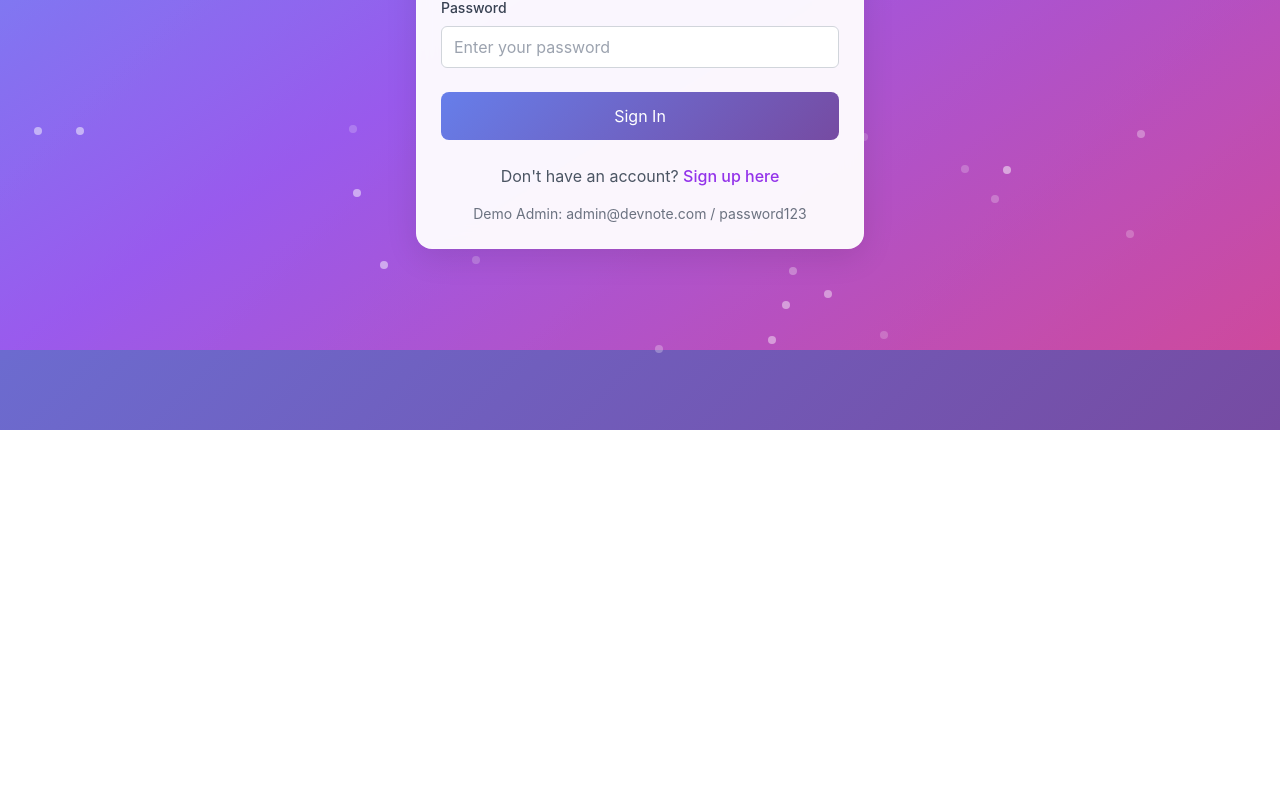
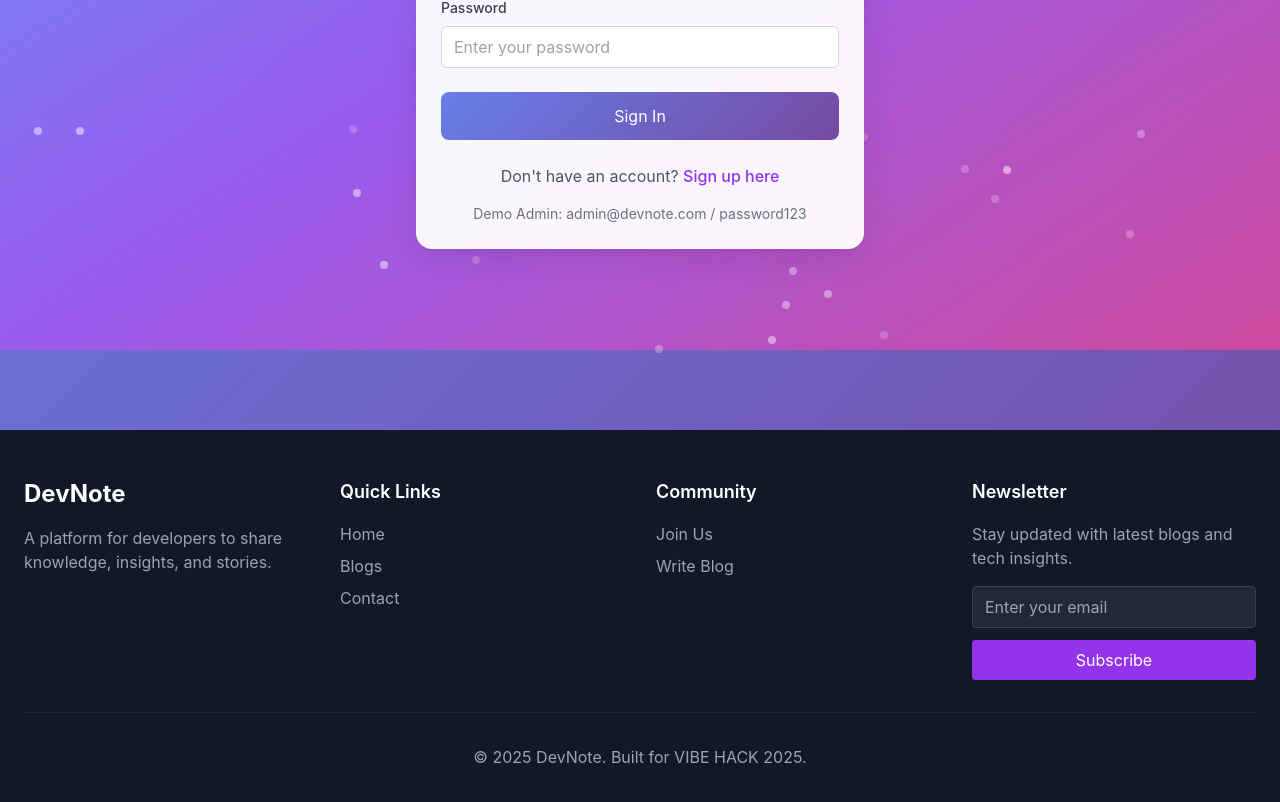
Before and after one commit to Pratik-kiran-Rout/Vibe-Hack, a React (Create React App) app in the folder client/: page /login in a window 1280 px wide. Shown: the part 450-1252 px from the top of the page. Before the commit the page ends 880 px from the top, so only its background shows below. Built offline with nearby package versions, Linux system fonts and the light colour scheme.

Commit message:
feat: Add Footer component and integrate it into the App layout

```diff
--- a/client/src/App.tsx
+++ b/client/src/App.tsx
@@ -3,6 +3,7 @@ import { BrowserRouter as Router, Routes, Route } from 'react-router-dom';
 import { AuthProvider } from './context/AuthContext';
 import { SocketProvider } from './context/SocketContext';
 import Header from './components/Header';
+import Footer from './components/Footer';
 import ParticleBackground from './components/ParticleBackground';
 import Home from './pages/Home';
 import Blogs from './pages/Blogs';
@@ -84,6 +85,7 @@ function App() {
               <Route path="/premium" element={<PremiumPlans />} />
             </Routes>
           </main>
+          <Footer />
           </div>
         </Router>
       </SocketProvider>
--- /dev/null
+++ b/client/src/components/Footer.tsx
@@ -0,0 +1,84 @@
+import React, { useState } from 'react';
+import { Link } from 'react-router-dom';
+
+const Footer: React.FC = () => {
+  const [email, setEmail] = useState('');
+  const [subscribed, setSubscribed] = useState(false);
+
+  const handleSubscribe = (e: React.FormEvent) => {
+    e.preventDefault();
+    if (email) {
+      setSubscribed(true);
+      setEmail('');
+      setTimeout(() => setSubscribed(false), 3000);
+    }
+  };
+
+  return (
+    <footer className="bg-gray-900 text-white py-12">
+      <div className="container mx-auto px-6">
+        <div className="grid md:grid-cols-4 gap-8">
+          {/* Brand */}
+          <div>
+            <h3 className="text-2xl font-bold mb-4">DevNote</h3>
+            <p className="text-gray-400">
+              A platform for developers to share knowledge, insights, and stories.
+            </p>
+          </div>
+
+          {/* Quick Links */}
+          <div>
+            <h4 className="text-lg font-semibold mb-4">Quick Links</h4>
+            <ul className="space-y-2">
+              <li><Link to="/" className="text-gray-400 hover:text-white">Home</Link></li>
+              <li><Link to="/blogs" className="text-gray-400 hover:text-white">Blogs</Link></li>
+              <li><Link to="/contact" className="text-gray-400 hover:text-white">Contact</Link></li>
+            </ul>
+          </div>
+
+          {/* Community */}
+          <div>
+            <h4 className="text-lg font-semibold mb-4">Community</h4>
+            <ul className="space-y-2">
+              <li><Link to="/signup" className="text-gray-400 hover:text-white">Join Us</Link></li>
+              <li><Link to="/create" className="text-gray-400 hover:text-white">Write Blog</Link></li>
+            </ul>
+          </div>
+
+          {/* Newsletter */}
+          <div>
+            <h4 className="text-lg font-semibold mb-4">Newsletter</h4>
+            <p className="text-gray-400 mb-4">Stay updated with latest blogs and tech insights.</p>
+            <form onSubmit={handleSubscribe} className="space-y-3">
+              <input
+                type="email"
+                value={email}
+                onChange={(e) => setEmail(e.target.value)}
+                placeholder="Enter your email"
+                className="w-full px-3 py-2 bg-gray-800 border border-gray-700 rounded focus:outline-none focus:border-purple-500"
+                required
+              />
+              <button
+                type="submit"
+                className="w-full bg-purple-600 hover:bg-purple-700 px-4 py-2 rounded transition-colors"
+              >
+                Subscribe
+              </button>
+            </form>
+            {subscribed && (
+              <p className="text-green-400 text-sm mt-2">✅ Subscribed successfully!</p>
+            )}
+          </div>
+        </div>
+
+        <div className="border-t border-gray-800 mt-8 pt-8 text-center">
+          <p className="text-gray-400">
+            © 2025 DevNote. Built for VIBE HACK 2025.
+          </p>
+        </div>
+      </div>
+    </footer>
+  );
+};
+
+export default Footer;
--- a/client/src/pages/Blogs.tsx
+++ b/client/src/pages/Blogs.tsx
@@ -1,9 +1,6 @@
 import React, { useState, useEffect } from 'react';
 import { Link } from 'react-router-dom';
 import axios from 'axios';
-import AdvancedSearch, { SearchFilters } from '../components/AdvancedSearch';
-import PopularTags from '../components/PopularTags';
-import AuthorRecommendations from '../components/AuthorRecommendations';
 
 interface Blog {
   _id: string;
@@ -18,41 +15,50 @@ interface Blog {
   likes: any[];
   readTime: number;
   tags: string[];
-  category: string;
 }
 
 const Blogs: React.FC = () => {
   const [blogs, setBlogs] = useState<Blog[]>([]);
   const [loading, setLoading] = useState(true);
+  const [search, setSearch] = useState('');
   const [currentPage, setCurrentPage] = useState(1);
   const [totalPages, setTotalPages] = useState(1);
-  const [currentFilters, setCurrentFilters] = useState<SearchFilters>({
-    search: '',
-    category: '',
-    author: '',
-    dateFrom: '',
-    dateTo: '',
-    tags: '',
-    sortBy: 'createdAt',
-    sortOrder: 'desc'
-  });
 
+  const handleLike = async (blogId: string, e: React.MouseEvent) => {
+    e.preventDefault();
+    e.stopPropagation();
+    try {
+      const token = localStorage.getItem('token');
+      if (!token) {
+        alert('Please login to like blogs');
+        return;
+      }
 
+      const response = await axios.post(`/api/blogs/${blogId}/like`, {}, {
+        headers: { Authorization: `Bearer ${token}` }
+      });
+
+      // Update like count locally without refetching
+      setBlogs(prevBlogs =>
+        prevBlogs.map(blog =>
+          blog._id === blogId
+            ? { ...blog, likes: Array(response.data.likes).fill(null) }
+            : blog
+        )
+      );
+    } catch (error) {
+      console.error('Error liking blog:', error);
+    }
+  };
 
   useEffect(() => {
     fetchBlogs();
-  }, [currentPage, currentFilters]);
+  }, [currentPage, search]);
 
   const fetchBlogs = async () => {
     try {
       setLoading(true);
-      const params = new URLSearchParams({
-        page: currentPage.toString(),
-        limit: '6',
-        ...currentFilters
-      });
-
-      const response = await axios.get(`/api/search/blogs?${params}`);
+      const response = await axios.get(`/api/blogs?page=${currentPage}&search=${search}&limit=9`);
       setBlogs(response.data.blogs);
       setTotalPages(response.data.totalPages);
     } catch (error) {
@@ -62,15 +68,10 @@ const Blogs: React.FC = () => {
     }
   };
 
-  const handleSearch = (filters: SearchFilters) => {
-    setCurrentFilters(filters);
+  const handleSearch = (e: React.FormEvent) => {
+    e.preventDefault();
     setCurrentPage(1);
-  };
-
-  const handleTagClick = (tag: string) => {
-    const newFilters = { ...currentFilters, tags: tag };
-    setCurrentFilters(newFilters);
-    setCurrentPage(1);
+    fetchBlogs();
   };
 
   if (loading && currentPage === 1) {
@@ -89,42 +90,41 @@ const Blogs: React.FC = () => {
           <p className="text-white/80 text-lg">Discover amazing stories and insights from our community</p>
         </div>
 
-        {/* Advanced Search */}
-        <div className="max-w-6xl mx-auto mb-12">
-          <AdvancedSearch onSearch={handleSearch} loading={loading} />
+        {/* Search */}
+        <div className="max-w-2xl mx-auto mb-12">
+          <form onSubmit={handleSearch} className="flex gap-4">
+            <input
+              type="text"
+              value={search}
+              onChange={(e) => setSearch(e.target.value)}
+              placeholder="Search blogs..."
+              className="flex-1 px-4 py-3 rounded-lg border border-gray-300 focus:outline-none focus:ring-2 focus:ring-purple-500"
+            />
+            <button type="submit" className="btn-primary px-8">
+              Search
+            </button>
+          </form>
         </div>
 
-        <div className="max-w-6xl mx-auto grid lg:grid-cols-4 gap-8 mb-12">
-          {/* Sidebar */}
-          <div className="lg:col-span-1 space-y-6">
-            <PopularTags onTagClick={handleTagClick} />
-            <AuthorRecommendations />
-          </div>
-
-          {/* Blogs Grid */}
-          <div className="lg:col-span-3 grid md:grid-cols-2 gap-8">
+        {/* Blogs Grid */}
+        <div className="grid md:grid-cols-2 lg:grid-cols-3 gap-8 mb-12">
           {blogs.map((blog) => (
-            <div key={blog._id} className="card hover:transform hover:scale-105 transition-all duration-300">
-              <h3 className="text-xl font-semibold mb-3 text-gray-800">
-                <Link to={`/post/${blog._id}`} className="hover:text-purple-600">
-                  {blog.title}
-                </Link>
+            <Link key={blog._id} to={`/post/${blog._id}`} className="card hover:transform hover:scale-105 transition-all duration-300 cursor-pointer">
+              <h3 className="text-xl font-semibold mb-3 text-gray-800 hover:text-purple-600">
+                {blog.title}
               </h3>
               <p className="text-gray-600 mb-4 line-clamp-3">{blog.excerpt}</p>
 
-              {/* Category and Tags */}
-              <div className="flex flex-wrap gap-2 mb-4">
-                <span className="px-2 py-1 bg-blue-100 text-blue-600 text-xs rounded-full">
-                  {blog.category}
-                </span>
-                {blog.tags && blog.tags.length > 0 && (
-                  blog.tags.slice(0, 2).map((tag, index) => (
+              {/* Tags */}
+              {blog.tags && blog.tags.length > 0 && (
+                <div className="flex flex-wrap gap-2 mb-4">
+                  {blog.tags.slice(0, 3).map((tag, index) => (
                     <span key={index} className="px-2 py-1 bg-purple-100 text-purple-600 text-xs rounded-full">
                       {tag}
                     </span>
-                  ))
-                )}
-              </div>
+                  ))}
+                </div>
+              )}
 
               <div className="flex items-center justify-between text-sm text-gray-500">
                 <span>By {blog.author.username}</span>
@@ -134,10 +134,15 @@ const Blogs: React.FC = () => {
                 <span>{new Date(blog.createdAt).toLocaleDateString()}</span>
                 <div className="flex items-center gap-4">
                   <span>👁 {blog.views}</span>
-                  <span>❤️ {blog.likes.length}</span>
+                  <button
+                    onClick={(e) => handleLike(blog._id, e)}
+                    className="flex items-center gap-1 hover:text-red-500 transition-colors"
+                  >
+                    ❤️ {blog.likes.length}
+                  </button>
                 </div>
               </div>
-            </div>
+            </Link>
           ))}
         </div>
 
@@ -165,11 +170,10 @@ const Blogs: React.FC = () => {
         )}
 
         {blogs.length === 0 && !loading && (
-          <div className="lg:col-span-3 text-center py-12">
+          <div className="text-center py-12">
             <p className="text-white text-lg">No blogs found. Try a different search term.</p>
           </div>
         )}
-        </div>
       </div>
     </div>
   );
```
Also changed, not shown: 1 other file (tests, documents, lock files or other folders).
